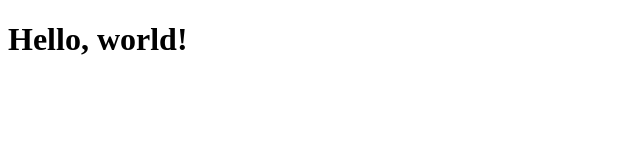
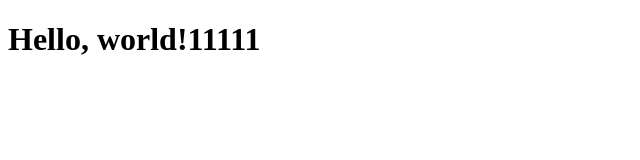
Before and after one commit to yulei745/love.github.io, a plain HTML site: page index.html in a window 1280 px wide. Shown: the whole page, without its empty margins (0-640 px from the left). Drawn offline with Linux system fonts and the light colour scheme.

Commit message:
Update index.html

```diff
--- a/index.html
+++ b/index.html
@@ -6,6 +6,6 @@
     <title>YULEI</title>
   </head>
   <body>
-    <h1>Hello, world!</h1>
+    <h1>Hello, world!11111</h1>
   </body>
 </html>
```
